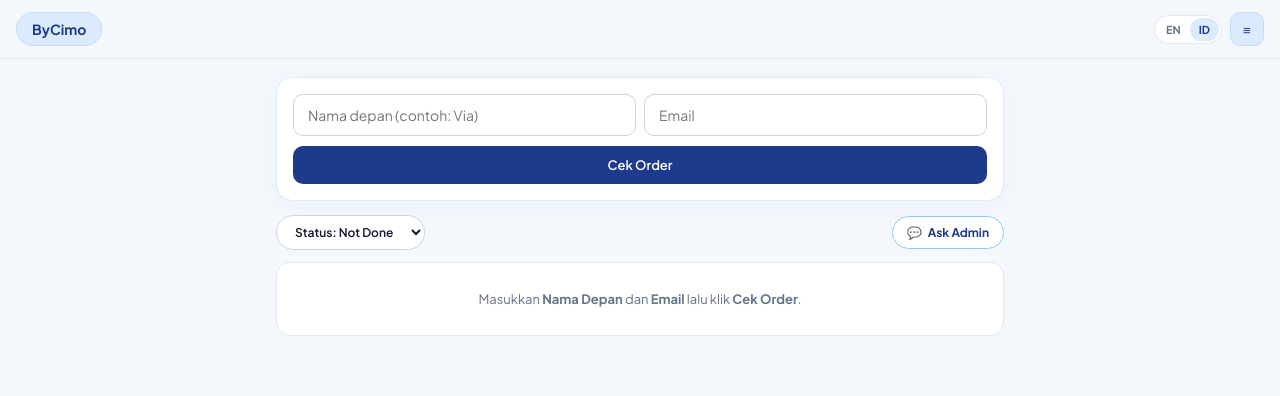
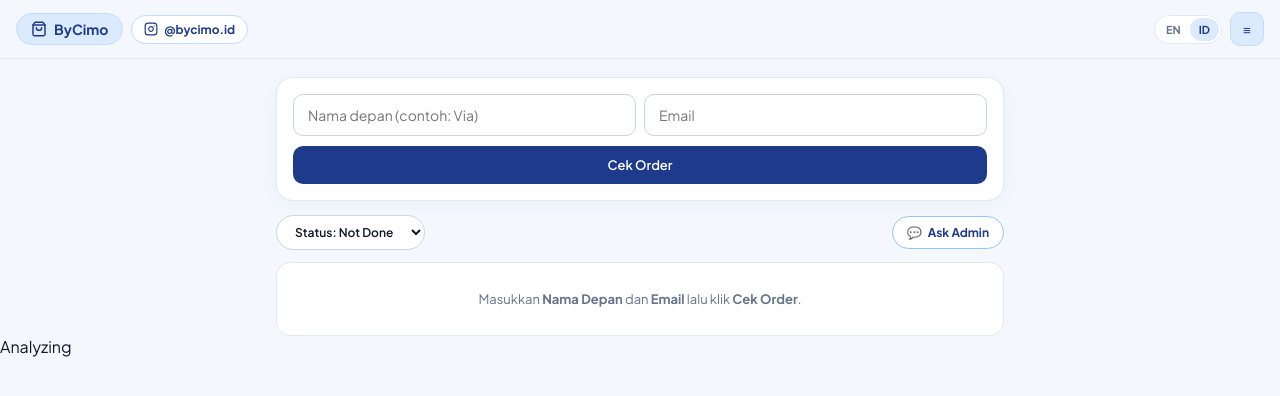
Before and after one commit to bycimo/bycimo-tracking, a plain HTML site: page index.html in a window 1280 px wide. Drawn offline with Linux system fonts and the light colour scheme.

Commit message:
Add brand group and update brand styles

```diff
--- a/index.html
+++ b/index.html
@@ -55,15 +55,67 @@
       gap: 10px;
     }
 
+    .brand-group {
+      display: flex;
+      align-items: center;
+      gap: 8px;
+      flex-wrap: wrap;
+    }
+
     .brand-pill {
       background: var(--blue-soft);
       color: var(--blue-dark);
       font-weight: 700;
       font-size: 14px;
-      padding: 7px 15px;
+      padding: 6px 14px;
       border-radius: 999px;
       white-space: nowrap;
       border: 1px solid var(--blue-border);
+      display: inline-flex;
+      align-items: center;
+      gap: 7px;
+      text-decoration: none;
+    }
+
+    .brand-logo-img {
+      width: 20px;
+      height: 20px;
+      border-radius: 50%;
+      object-fit: cover;
+      display: none;
+    }
+
+    .brand-logo-svg {
+      width: 16px;
+      height: 16px;
+      flex-shrink: 0;
+    }
+
+    .ig-pill {
+      background: var(--surface);
+      color: var(--blue-dark);
+      font-weight: 700;
+      font-size: 12px;
+      padding: 6px 12px;
+      border-radius: 999px;
+      white-space: nowrap;
+      border: 1px solid var(--blue-border);
+      text-decoration: none;
+      display: inline-flex;
+      align-items: center;
+      gap: 6px;
+      transition: background 0.15s, border-color 0.15s;
+    }
+
+    .ig-pill:hover {
+      background: var(--blue-soft);
+      border-color: #93C5FD;
+    }
+
+    .ig-icon-svg {
+      width: 14px;
+      height: 14px;
+      flex-shrink: 0;
     }
 
     .topbar-right {
@@ -132,6 +184,9 @@
     @media (max-width: 480px) {
       .search-grid {
         grid-template-columns: 1fr;
+      }
+      .ig-handle-text {
+        display: none;
       }
     }
 
@@ -467,7 +522,25 @@
 <body>
 
   <header class="topbar">
-    <div class="brand-pill" id="brandName">ByCimo</div>
+    <div class="brand-group">
+      <a class="brand-pill" href="#" onclick="focusSearch(); return false;">
+        <img id="brandLogoImg" class="brand-logo-img" alt="ByCimo Logo" />
+        <svg id="brandLogoSvg" class="brand-logo-svg" viewBox="0 0 24 24" fill="none" stroke="currentColor" stroke-width="2.2" stroke-linecap="round" stroke-linejoin="round" aria-hidden="true">
+          <path d="M6 2L3 6v14a2 2 0 0 0 2 2h14a2 2 0 0 0 2-2V6l-3-4z"></path>
+          <line x1="3" y1="6" x2="21" y2="6"></line>
+          <path d="M16 10a4 4 0 0 1-8 0"></path>
+        </svg>
+        <span id="brandName">ByCimo</span>
+      </a>
+      <a class="ig-pill" id="igLink" href="https://instagram.com/bycimo.id" target="_blank" rel="noopener" title="Instagram ByCimo">
+        <svg class="ig-icon-svg" viewBox="0 0 24 24" fill="none" stroke="currentColor" stroke-width="2" stroke-linecap="round" stroke-linejoin="round" aria-hidden="true">
+          <rect x="2" y="2" width="20" height="20" rx="5" ry="5"></rect>
+          <path d="M16 11.37A4 4 0 1 1 12.63 8 4 4 0 0 1 16 11.37z"></path>
+          <line x1="17.5" y1="6.5" x2="17.51" y2="6.5"></line>
+        </svg>
+        <span class="ig-handle-text" id="igHandleLabel">@bycimo.id</span>
+      </a>
+    </div>
     <div class="topbar-right">
       <div class="lang-switch">
         <button class="lang-btn" id="btnEN" onclick="setLang('en')">EN</button>
@@ -507,9 +580,24 @@
     const API_URL = "https://script.google.com/macros/s/AKfycbxnZPgxaTI94h3RvHZi2aoslUrQaxz2pytbM5Kv66rT1EzGi8-xALyQbVABpWSt9cOOKQ/exec";
     const ADMIN_WA = "6285810117201";
     const BRAND_NAME = "ByCimo";
+    const BRAND_LOGO_URL = ""; // Opsional: isi link gambar logo ByCimo (contoh: "./logo-bycimo.png" atau link Google Drive/CDN). Kosongkan untuk pakai ikon bawaan.
+    const IG_USERNAME = "bycimo.id"; // Ganti jika username Instagram ByCimo berbeda
 
     document.getElementById("brandName").textContent = BRAND_NAME;
     document.getElementById("adminLink").href = `https://wa.me/${ADMIN_WA}?text=${encodeURIComponent("Halo min ByCimo, mau tanya soal orderanku")}`;
+
+    const cleanIg = IG_USERNAME.replace(/^@/, "");
+    document.getElementById("igLink").href = `https://instagram.com/${cleanIg}`;
+    document.getElementById("igHandleLabel").textContent = `@${cleanIg}`;
+
+    if (BRAND_LOGO_URL.trim()) {
+      const imgEl = document.getElementById("brandLogoImg");
+      const svgEl = document.getElementById("brandLogoSvg");
+      imgEl.src = BRAND_LOGO_URL.trim();
+      imgEl.style.display = "inline-block";
+      imgEl.onload = () => { if (svgEl) svgEl.style.display = "none"; };
+      imgEl.onerror = () => { imgEl.style.display = "none"; };
+    }
 
     let lang = "id";
     let allOrders = [];
@@ -823,3 +911,4 @@
   </script>
 </body>
 </html>
+Analyzing
```
